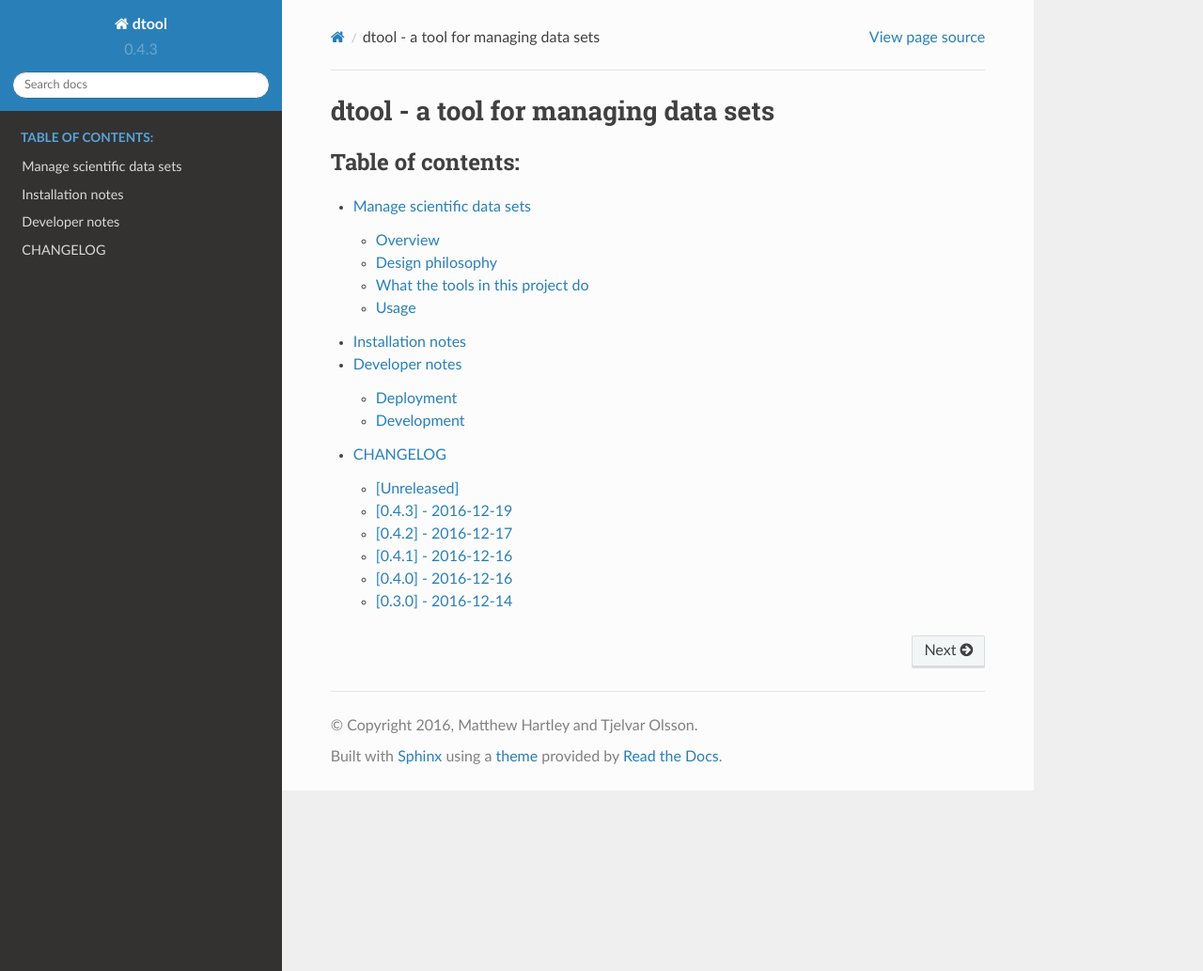
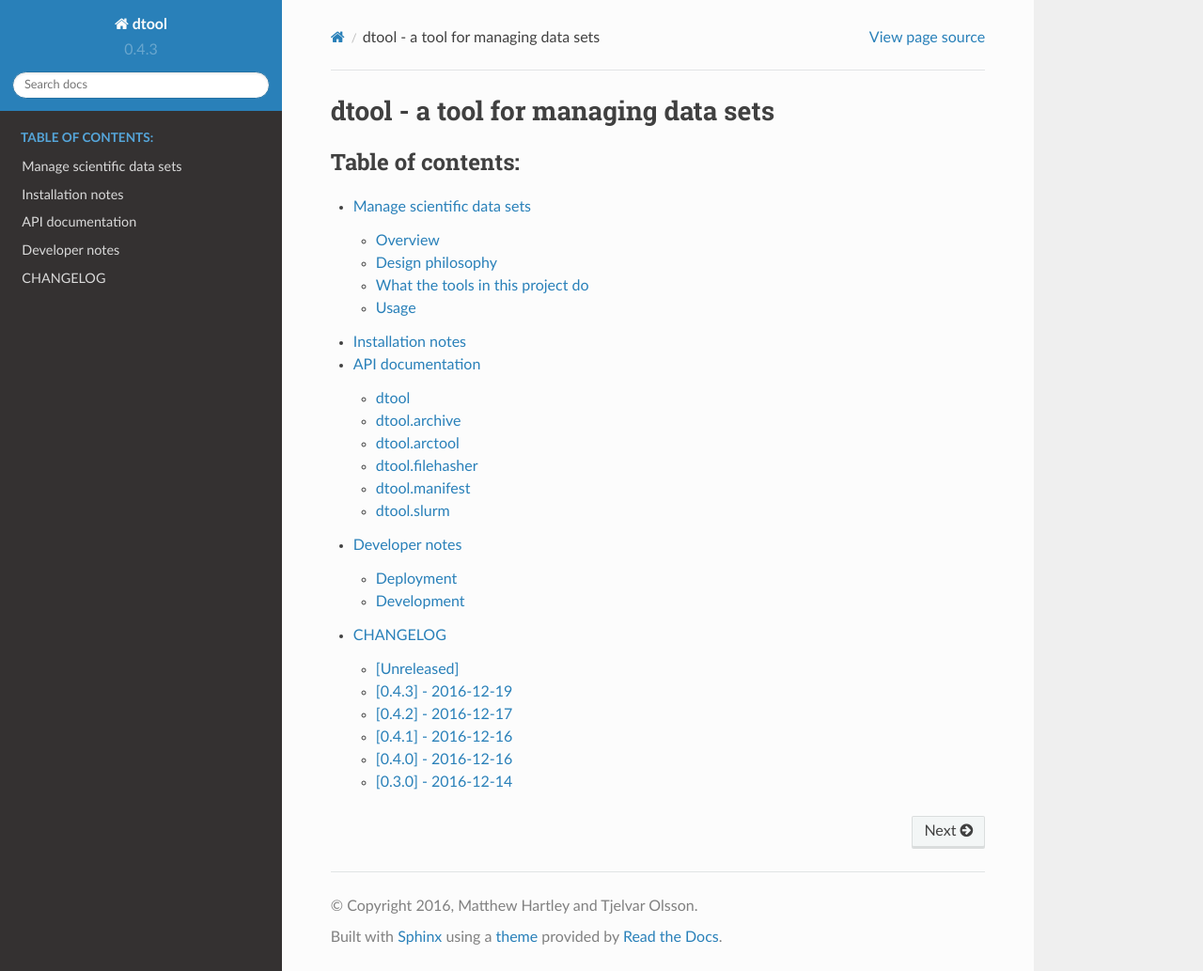
Before and after one commit to JIC-CSB/dtool, a Sphinx documentation site: the page built from docs/source/index.rst, in a window 1280 px wide and 1033 px high. Shown: the whole window at 94% size. Built offline with Sphinx 7.4.7 and the Read the Docs theme 2.0.0, drawn with Linux system fonts in a browser that asks for light colours.

Commit message:
Add api documentation

```diff
--- /dev/null
+++ b/docs/source/api.rst
@@ -0,0 +1,12 @@
+API documentation
+=================
+
+.. toctree::
+   :maxdepth: 2
+
+   api/dtool
+   api/archive
+   api/arctool
+   api/filehasher
+   api/manifest
+   api/slurm
--- /dev/null
+++ b/docs/source/api/archive.rst
@@ -0,0 +1,5 @@
+dtool.archive
+=============
+
+.. automodule:: dtool.archive
+   :members:
--- /dev/null
+++ b/docs/source/api/arctool.rst
@@ -0,0 +1,5 @@
+dtool.arctool
+=============
+
+.. automodule:: dtool.arctool
+   :members:
--- /dev/null
+++ b/docs/source/api/dtool.rst
@@ -0,0 +1,5 @@
+dtool
+=====
+
+.. automodule:: dtool
+   :members:
--- /dev/null
+++ b/docs/source/api/filehasher.rst
@@ -0,0 +1,5 @@
+dtool.filehasher
+================
+
+.. automodule:: dtool.filehasher
+   :members:
--- /dev/null
+++ b/docs/source/api/manifest.rst
@@ -0,0 +1,5 @@
+dtool.manifest
+==============
+
+.. automodule:: dtool.manifest
+   :members:
--- /dev/null
+++ b/docs/source/api/slurm.rst
@@ -0,0 +1,5 @@
+dtool.slurm
+===========
+
+.. automodule:: dtool.slurm
+   :members:
--- a/docs/source/index.rst
+++ b/docs/source/index.rst
@@ -7,5 +7,6 @@
 
    readme
    installation_notes
+   api
    developer_notes
    changelog
```
